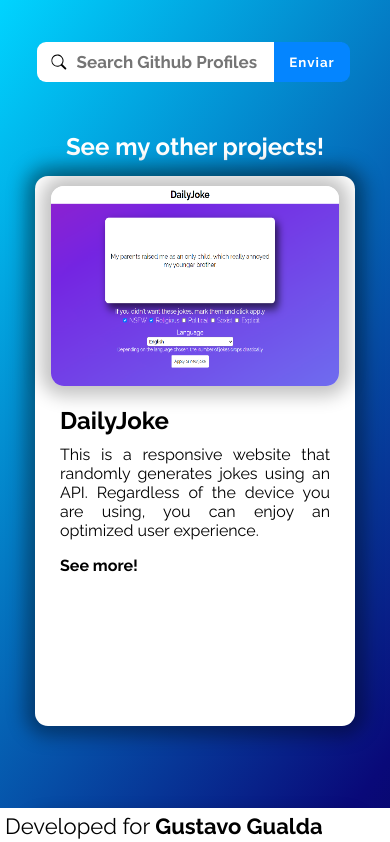
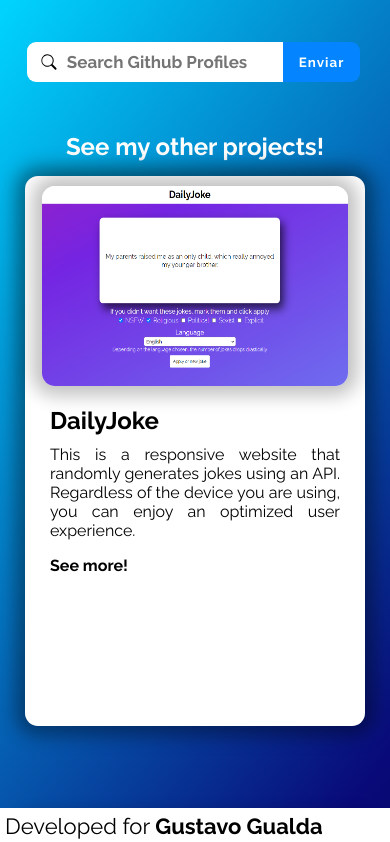
Before and after one commit to iCrowleySHR/SearchGitHub, a React (Vite) app: page / in a window 390 px wide. Shown: the top 842 px of the page. Built offline with nearby package versions, Linux system fonts and the light colour scheme.

Commit message:
Adicionado responsividade aos elementos

```diff
--- a/src/App.jsx
+++ b/src/App.jsx
@@ -73,7 +73,7 @@ function App() {
 
   return(
     <>
-      <main className={styles.main}>
+      <main>
         <div className={styles.areaSearch}>
           <BsSearch className={styles.icon}/>
           <input type="text" id="pesquisa" placeholder='Search Github Profiles' autoComplete='off' onKeyPress={handleKeyPress}/>
--- a/src/assets/css/App.module.css
+++ b/src/assets/css/App.module.css
@@ -4,10 +4,6 @@
 *{
     font-family: 'Raleway', sans-serif;
 
-}
-.main{
-    margin-left: 10px;
-    margin-right: 10px;
 }
 .areaSearch{
     display: flex;
@@ -24,8 +20,8 @@ input{
     border-radius: 9px;
     padding-left: 40px;
     outline: none;
-    margin-left: 30px;
-    margin-right: 30px;
+    margin-left: 20px;
+    margin-right: 20px;
     font-weight: 600;
 }
 button{
@@ -35,7 +31,7 @@ button{
     cursor: pointer;
     color: white;
     margin-right: 30px;
-    margin-left: -103px;
+    margin-left: -93px;
     border: none;
     height: 40px;
     width: 100px;
@@ -50,6 +46,6 @@ button:hover{
 }
 .icon{
     margin-left: 43px;
-    margin-right: -58px;
+    margin-right: -48px;
     transform: scale(1.3);
 }
--- a/src/assets/css/Result.css
+++ b/src/assets/css/Result.css
@@ -1,16 +1,17 @@
-.profile-container{
+.profile-container {
     position: relative;
     display: flex;
     border-radius: 13px;
     background-color: #ffffff;
     max-width: 925px;
-    width: 100%;
+    width: calc(100% - 55px);
+    margin: 10px auto;
     flex-wrap: wrap;
     justify-content: center;
     align-items: center;
     flex-direction: column;
     overflow: hidden;
-    margin: 10px auto;
+
 }
 
 .area-profile{
--- a/src/assets/css/minions.module.css
+++ b/src/assets/css/minions.module.css
@@ -1,10 +1,6 @@
 .Minions{
     display: flex;
     width: 100px;
-    opacity: 1;
-    top: 50;
-    animation: minionsAnimate 4s infinite linear;
-    transition:  500ms;
 }
 
 .container{
```
